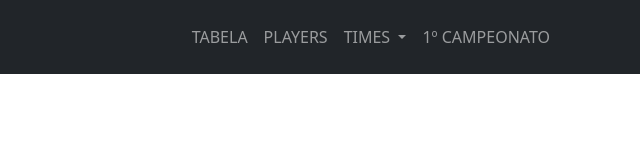
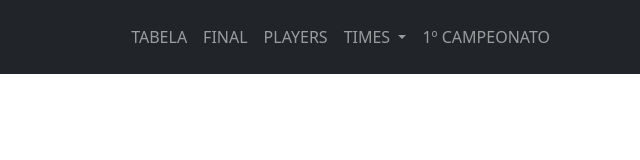
Before and after one commit to L0ru/Campeonato-Cbe, a plain HTML site: page Site/index.html in a window 1280 px wide. Shown: the full height of the page, 640-1280 px from the left. Drawn offline with nearby package versions, Linux system fonts and the light colour scheme.

Commit message:
Menu Navbar

```diff
--- a/Site/index.html
+++ b/Site/index.html
@@ -25,6 +25,11 @@
                         <li class="nav-item active">
                             <a href="#" class="nav-link">
                                 TABELA
+                            </a>
+                        </li>
+                        <li class="nav-item active">
+                            <a href="#" class="nav-link">
+                                FINAL
                             </a>
                         </li>
                         <li class="nav-item active">
```
